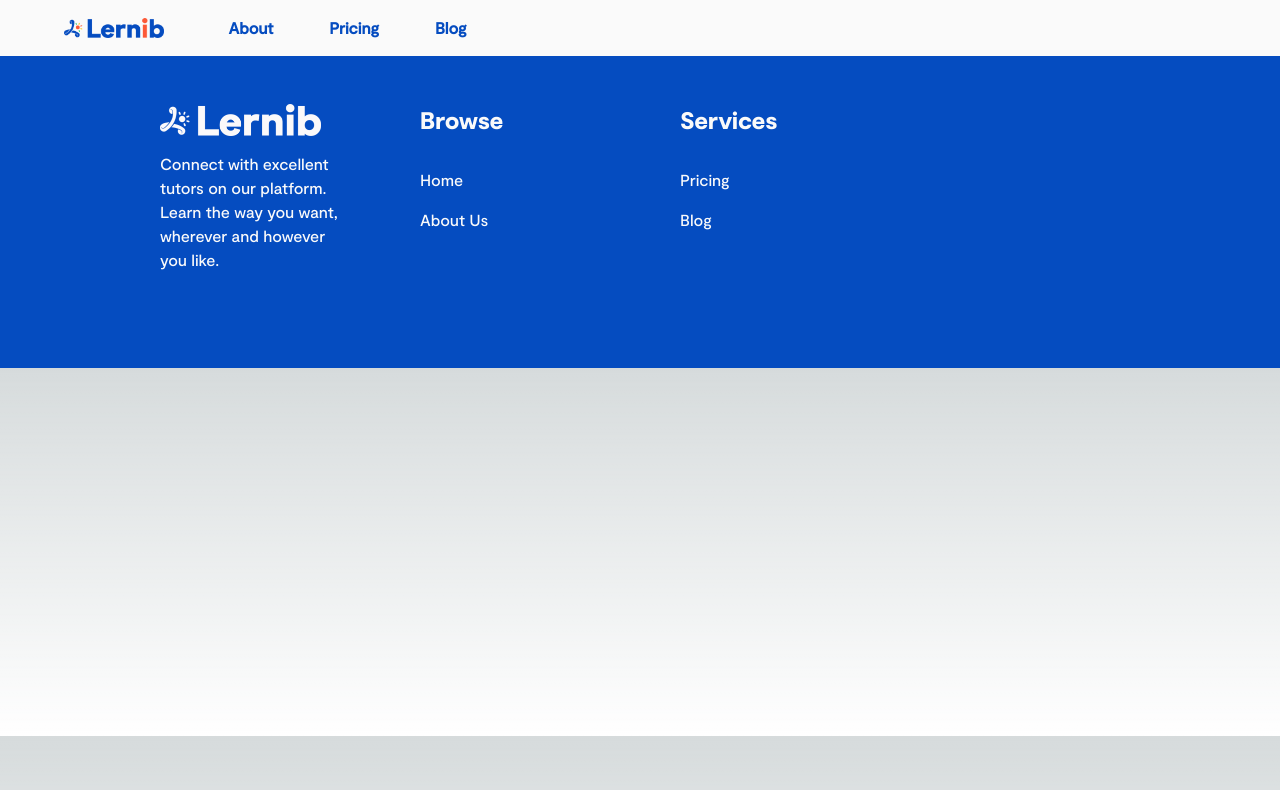
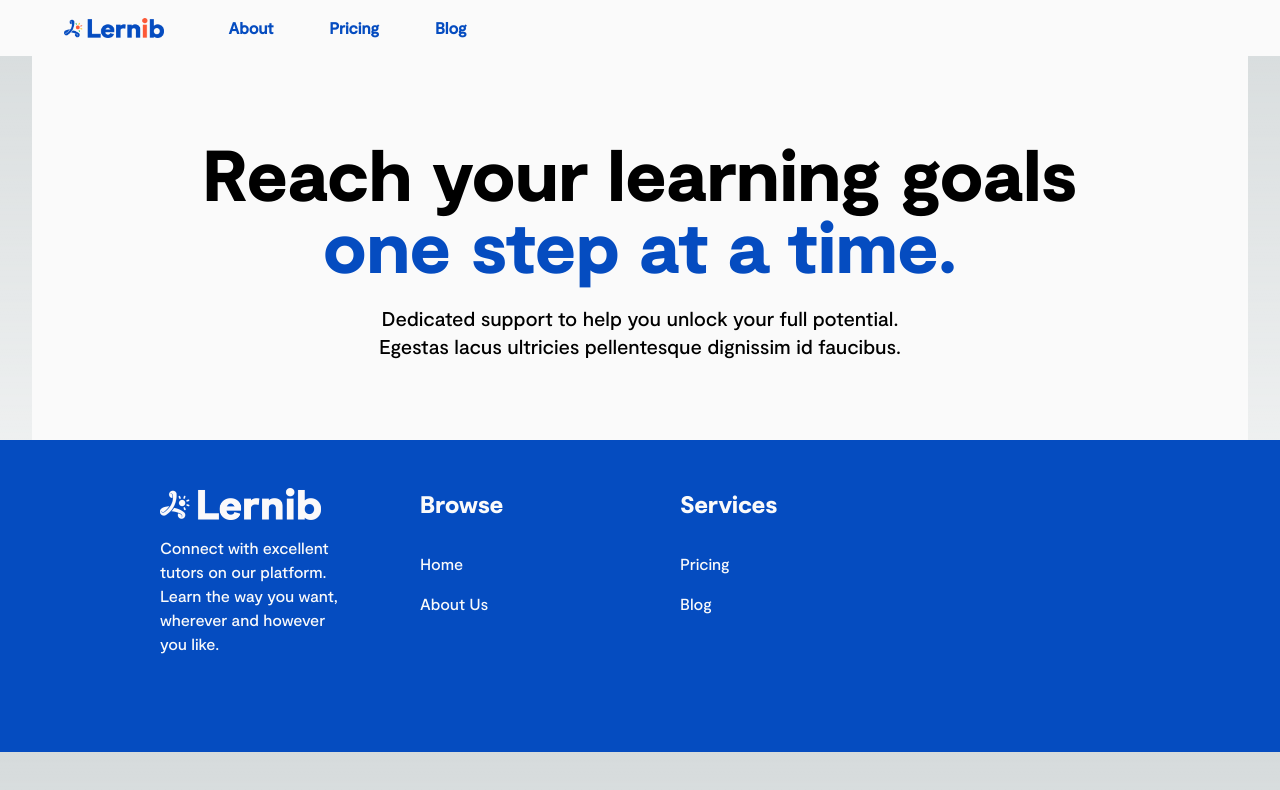
Before and after one commit to lernib/lernib-com, a Next.js app: page /about in a window 1280 px wide. Shown: the top 790 px of the page. Built offline with nearby package versions, Linux system fonts and the light colour scheme.

Commit message:
feat(app): about hero
Added hero for about page

```diff
--- a/src/app/about/page.tsx
+++ b/src/app/about/page.tsx
@@ -1,10 +1,48 @@
 import PageFooter from "@/components/PageFooter";
 import PageHeader from "@/components/PageHeader";
+import {
+  filson_pro_heavy,
+  moderat_black, moderat_bold
+} from "@/utils/font";
 
 export default function Home() {
 	return (
 		<>
 			<PageHeader />
+			<div className="
+				bg-lernib1 text-black
+
+				flex flex-col justify-center items-center
+				flex-1
+
+				py-20 mx-8
+			">
+				<h1 className={`
+					${moderat_black.className}
+
+					text-center text-5xl
+					max-w-[20ch]
+
+					md:text-7xl
+				`}>
+					Reach your learning goals
+					<br />
+					<span className="
+						text-lernib2
+					">
+						one step at a time.
+					</span>
+				</h1>
+
+				<h2 className="
+					text-xl text-center
+					mt-6
+				">
+					Dedicated support to help you unlock your full potential.
+					<br />
+					Egestas lacus ultricies pellentesque dignissim id faucibus.
+				</h2>
+			</div>
 			<PageFooter />
 		</>
 	)
```
Also changed, not shown: 1 other file (tests, documents, lock files or other folders).
